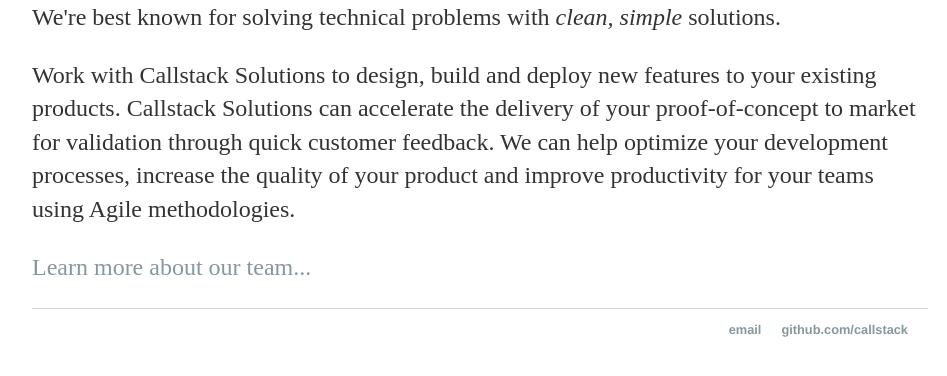
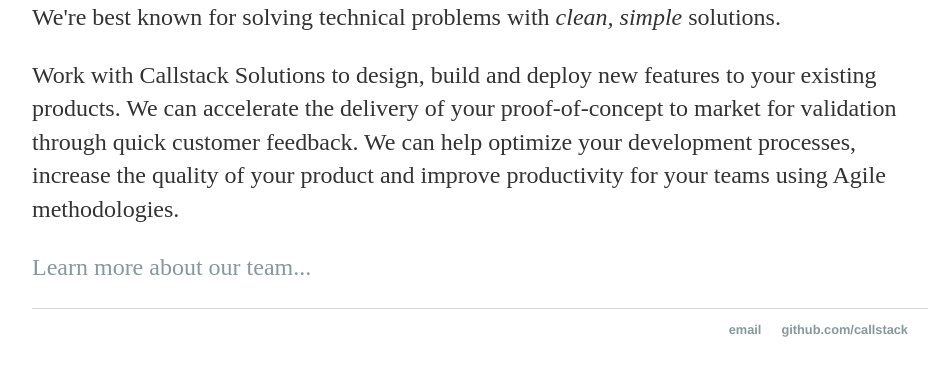
Before and after one commit to callstack-xx/callstack.github.io, a Jekyll site: the page built from index.html, in a window 1280 px wide, cut to the strip 387-763 px from the top of the page. Shown: the whole strip, without its empty margins (160-1107 px from the left). Built offline with Jekyll 4.4.1, drawn with Linux system fonts in a browser that asks for light colours.

Commit message:
Update index.html

```diff
--- a/index.html
+++ b/index.html
@@ -5,6 +5,6 @@
 
 <div class="blurb">
 	<p>We're best known for solving technical problems with <em>clean, simple</em> solutions.</p>
-	<p>Work with Callstack Solutions to design, build and deploy new features to your existing products.  Callstack Solutions can accelerate the delivery of your proof-of-concept to market for validation through quick customer feedback.  We can help optimize your development processes, increase the quality of your product and improve productivity for your teams using Agile methodologies.</p>
+	<p>Work with Callstack Solutions to design, build and deploy new features to your existing products.  We can accelerate the delivery of your proof-of-concept to market for validation through quick customer feedback.  We can help optimize your development processes, increase the quality of your product and improve productivity for your teams using Agile methodologies.</p>
 	<p><a href="/about">Learn more about our team...</a></p>
 </div><!-- /.blurb -->
```
